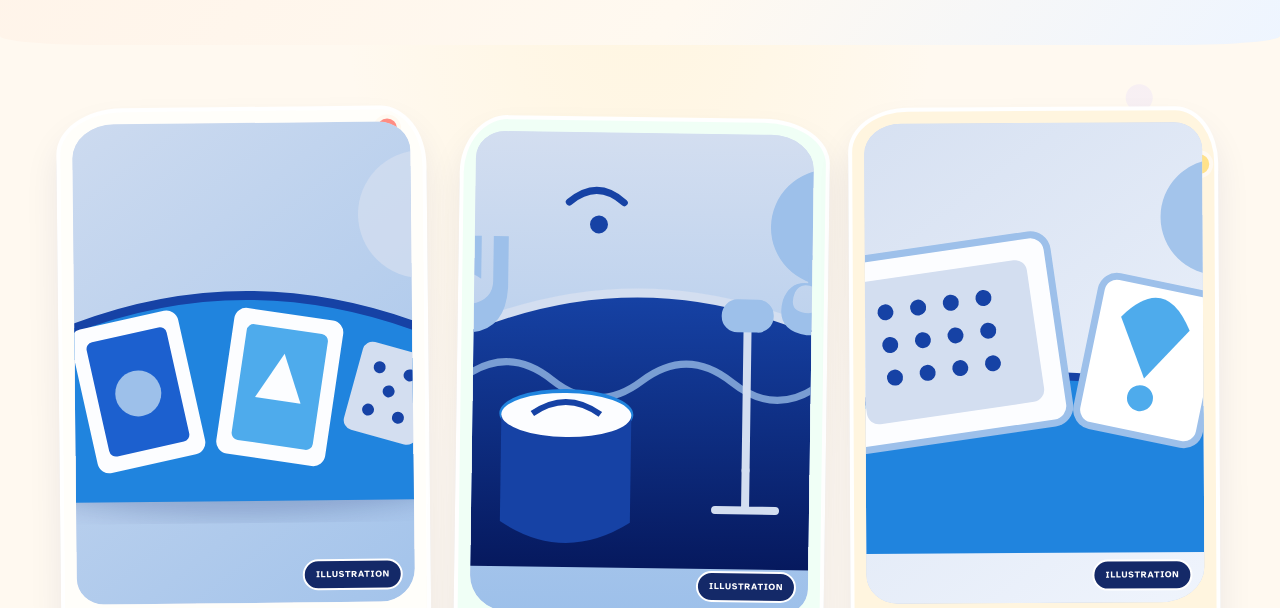
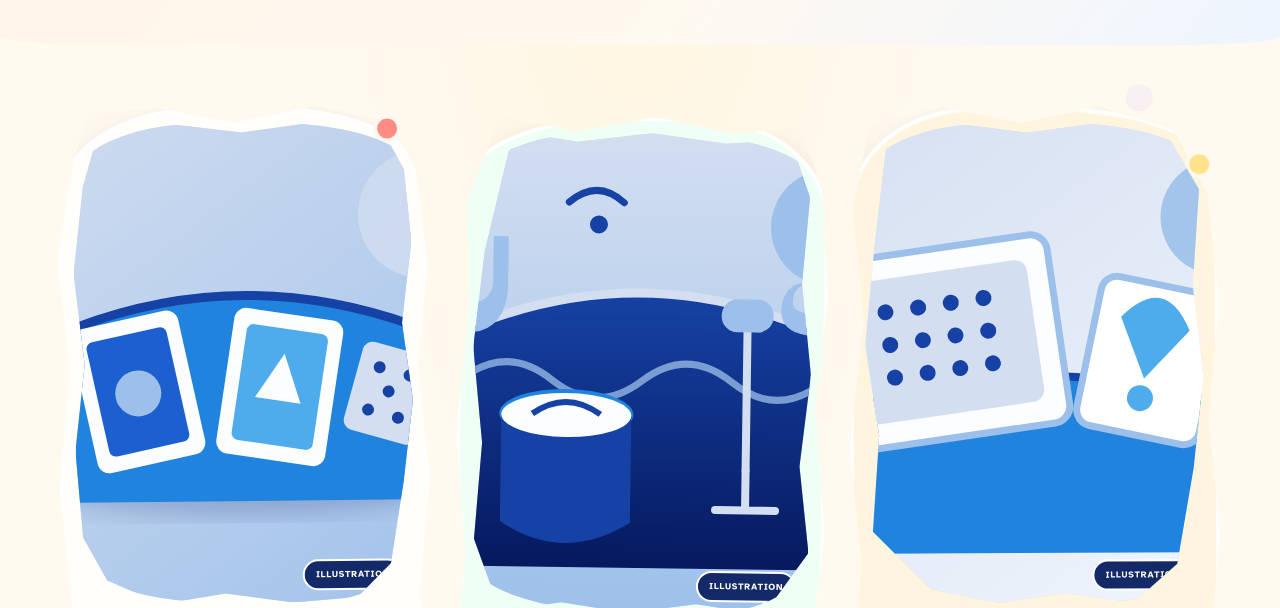
Before and after one commit to teyyara/bullebleue, a browser extension: page actualites.html in a window 1280 px wide. Shown: the part 338-946 px from the top of the page. Drawn offline with Linux system fonts and the light colour scheme.

Commit message:
Loop 020: give Actualites cards distinct organic bubble contours

```diff
--- a/styles.css
+++ b/styles.css
@@ -1220,3 +1220,71 @@ p,li,figcaption,small,input,button{font-family:var(--body-font)}
 
 /* Keep anchor targets clear of the sticky navigation on desktop and touch screens. */
 #se-retrouver,#ils-en-parlent,#jouer-creer,.story-step--derriere{scroll-margin-top:calc(var(--header-offset,76px) + 18px)}
+
+
+/* LOOP 020 — make the Actualités cards read as organic bubbles, not rounded boxes. */
+.news-card::before{
+  border-radius:38% 43% 31% 46% / 12% 10% 13% 11%;
+  clip-path:polygon(
+    8% 1%, 27% 0%, 48% 2%, 70% 0%, 90% 2%,
+    97% 8%, 100% 20%, 97% 33%, 100% 47%, 97% 62%,
+    100% 77%, 95% 90%, 86% 98%, 67% 100%, 49% 98%,
+    30% 100%, 13% 97%, 4% 91%, 0% 78%, 3% 63%,
+    0% 48%, 3% 33%, 0% 19%, 4% 8%
+  );
+  filter:drop-shadow(0 10px 0 rgba(22,66,165,.075)) drop-shadow(0 18px 22px rgba(6,25,94,.09));
+}
+.news-card:nth-child(2)::before{
+  border-radius:44% 34% 45% 32% / 10% 13% 9% 12%;
+  clip-path:polygon(
+    11% 0%, 31% 2%, 53% 0%, 74% 2%, 92% 1%,
+    98% 9%, 100% 23%, 97% 37%, 100% 52%, 97% 66%,
+    99% 81%, 92% 93%, 80% 98%, 61% 100%, 43% 98%,
+    25% 100%, 9% 94%, 2% 85%, 0% 71%, 3% 56%,
+    0% 40%, 3% 25%, 2% 11%
+  );
+  background:#F0FFF6;
+}
+.news-card:nth-child(3)::before{
+  border-radius:34% 46% 30% 43% / 13% 9% 14% 10%;
+  clip-path:polygon(
+    6% 2%, 25% 0%, 47% 2%, 68% 0%, 88% 3%,
+    97% 11%, 100% 25%, 97% 40%, 100% 54%, 97% 69%,
+    99% 83%, 93% 93%, 82% 98%, 63% 100%, 45% 98%,
+    27% 100%, 11% 96%, 3% 88%, 0% 74%, 3% 58%,
+    0% 43%, 4% 27%, 1% 13%
+  );
+  background:#FFF5DF;
+}
+.news-card-image,
+.news-card:nth-child(2) .news-card-image,
+.news-card:nth-child(3) .news-card-image{
+  border-radius:38% 43% 31% 46% / 12% 10% 13% 11%;
+  clip-path:polygon(
+    8% 1%, 28% 0%, 50% 2%, 72% 0%, 92% 2%,
+    98% 10%, 100% 25%, 97% 42%, 100% 58%, 97% 75%,
+    93% 92%, 83% 99%, 64% 100%, 44% 98%, 25% 100%,
+    9% 95%, 2% 86%, 0% 68%, 3% 50%, 0% 31%, 3% 13%
+  );
+}
+.news-card:nth-child(2) .news-card-image{
+  clip-path:polygon(11% 0%,30% 2%,52% 0%,74% 2%,93% 1%,99% 13%,97% 31%,100% 50%,97% 69%,100% 87%,87% 100%,67% 98%,47% 100%,27% 98%,9% 100%,1% 85%,3% 65%,0% 45%,3% 25%);
+}
+.news-card:nth-child(3) .news-card-image{
+  clip-path:polygon(7% 2%,27% 0%,48% 2%,70% 0%,90% 3%,99% 14%,97% 34%,100% 53%,97% 72%,92% 92%,79% 100%,59% 98%,39% 100%,19% 97%,2% 85%,4% 65%,0% 46%,3% 25%);
+}
+.news-card-image img{border-radius:inherit}
+@media(max-width:760px){
+  .news-card,.news-card:nth-child(2),.news-card:nth-child(3){padding:16px 12px 20px}
+  .news-card::before{
+    border-radius:35% 42% 32% 44% / 9% 11% 10% 12%;
+  }
+  .news-card:nth-child(2)::before{border-radius:43% 34% 44% 31% / 10% 12% 9% 11%}
+  .news-card:nth-child(3)::before{border-radius:33% 45% 29% 42% / 12% 9% 13% 10%}
+  .news-card-image,.news-card:nth-child(2) .news-card-image,.news-card:nth-child(3) .news-card-image{
+    margin:4px 2px 0;
+    clip-path:polygon(8% 1%,28% 0%,50% 2%,72% 0%,92% 2%,98% 10%,100% 27%,97% 45%,100% 63%,96% 82%,87% 98%,67% 100%,47% 98%,27% 100%,9% 95%,1% 83%,3% 63%,0% 43%,3% 23%);
+  }
+  .news-card:nth-child(2) .news-card-image{clip-path:polygon(11% 0%,31% 2%,52% 0%,74% 2%,93% 1%,99% 14%,97% 33%,100% 53%,97% 72%,88% 100%,67% 98%,47% 100%,27% 98%,9% 100%,1% 85%,3% 64%,0% 44%,3% 24%)}
+  .news-card:nth-child(3) .news-card-image{clip-path:polygon(7% 2%,27% 0%,48% 2%,70% 0%,90% 3%,99% 15%,97% 35%,100% 55%,96% 75%,86% 99%,65% 98%,45% 100%,25% 97%,2% 85%,4% 65%,0% 45%,3% 25%)}
+}
```
Also changed, not shown: 2 other files.
